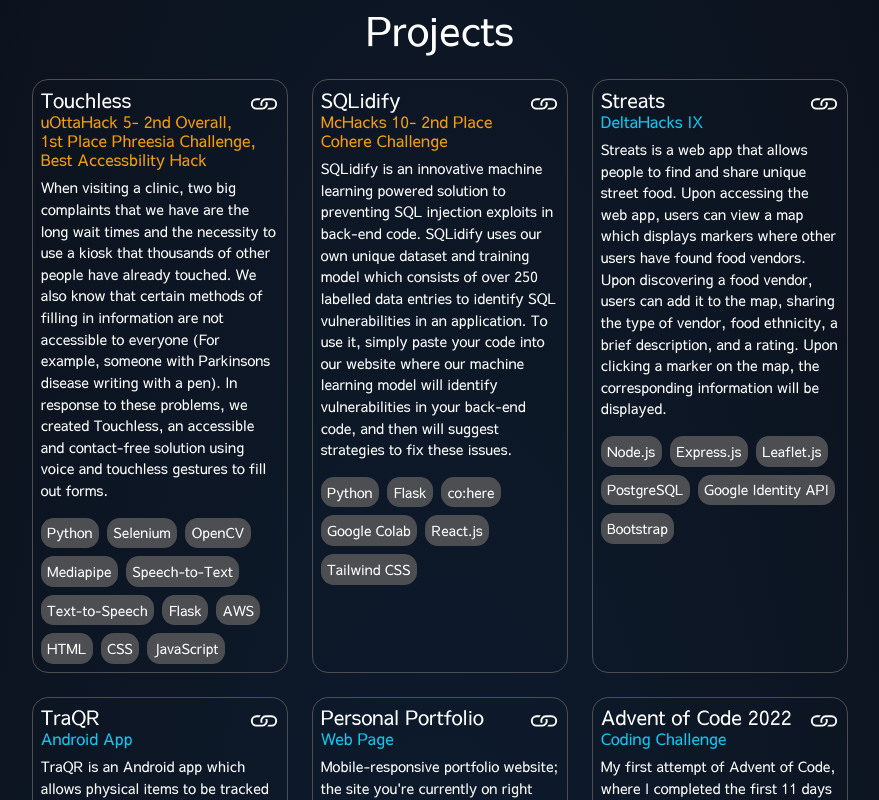
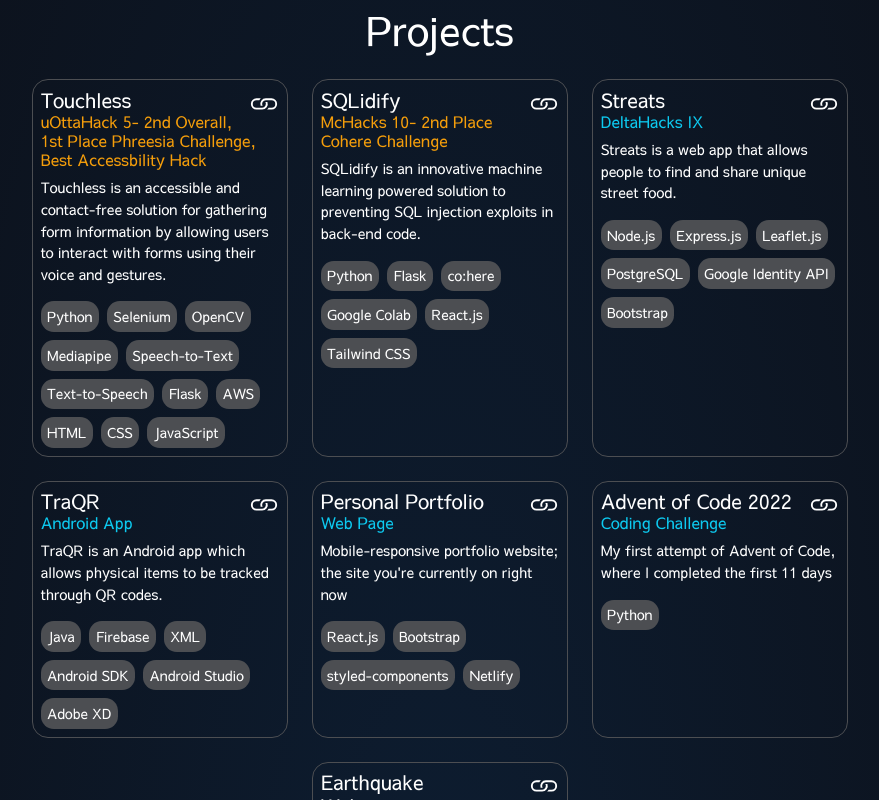
Before and after one commit to kevinwu15/React-Portfolio, a React (Create React App) app: page / in a window 1280 px wide. Shown: the part 820-1620 px from the top of the page, without its empty margins (200-1079 px from the left). Built offline with nearby package versions, Linux system fonts and the light colour scheme.

Commit message:
removed text

```diff
--- a/src/components/ProjectsPage/Projects.js
+++ b/src/components/ProjectsPage/Projects.js
@@ -19,7 +19,7 @@
             link="https://devpost.com/software/touchless-g72ten"
             name="Touchless"
             type="uOttaHack 5- 2nd Overall, 1st Place Phreesia Challenge, Best Accessbility Hack"
-            desc="When visiting a clinic, two big complaints that we have are the long wait times and the necessity to use a kiosk that thousands of other people have already touched. We also know that certain methods of filling in information are not accessible to everyone (For example, someone with Parkinsons disease writing with a pen). In response to these problems, we created Touchless, an accessible and contact-free solution using voice and touchless gestures to fill out forms."
+            desc="Touchless is an accessible and contact-free solution for gathering form information by allowing users to interact with forms using their voice and gestures."
             techList={[
               "Python",
               "Selenium",
@@ -41,7 +41,7 @@
             link="https://devpost.com/software/sqlidify-10i4zl"
             name="SQLidify"
             type="McHacks 10- 2nd Place Cohere Challenge"
-            desc="SQLidify is an innovative machine learning powered solution to preventing SQL injection exploits in back-end code. SQLidify uses our own unique dataset and training model which consists of over 250 labelled data entries to identify SQL vulnerabilities in an application. To use it, simply paste your code into our website where our machine learning model will identify vulnerabilities in your back-end code, and then will suggest strategies to fix these issues."
+            desc="SQLidify is an innovative machine learning powered solution to preventing SQL injection exploits in back-end code."
             techList={[
               "Python",
               "Flask",
@@ -58,7 +58,7 @@
             link="https://devpost.com/software/streats"
             name="Streats"
             type="DeltaHacks IX"
-            desc="Streats is a web app that allows people to find and share unique street food. Upon accessing the web app, users can view a map which displays markers where other users have found food vendors. Upon discovering a food vendor, users can add it to the map, sharing the type of vendor, food ethnicity, a brief description, and a rating. Upon clicking a marker on the map, the corresponding information will be displayed."
+            desc="Streats is a web app that allows people to find and share unique street food."
             techList={[
               "Node.js",
               "Express.js",
@@ -75,7 +75,7 @@
             link="https://github.com/rejieli/TraQR"
             name="TraQR"
             type="Android App"
-            desc="TraQR is an Android app which allows physical items to be tracked through QR codes. In the app, users can generate a new item instance by providing a name and description. A unique QR code is then generated for the item, and, when scanned using the in-app camera, will display information about the object."
+            desc="TraQR is an Android app which allows physical items to be tracked through QR codes."
             techList={[
               "Java",
               "Firebase",
```
